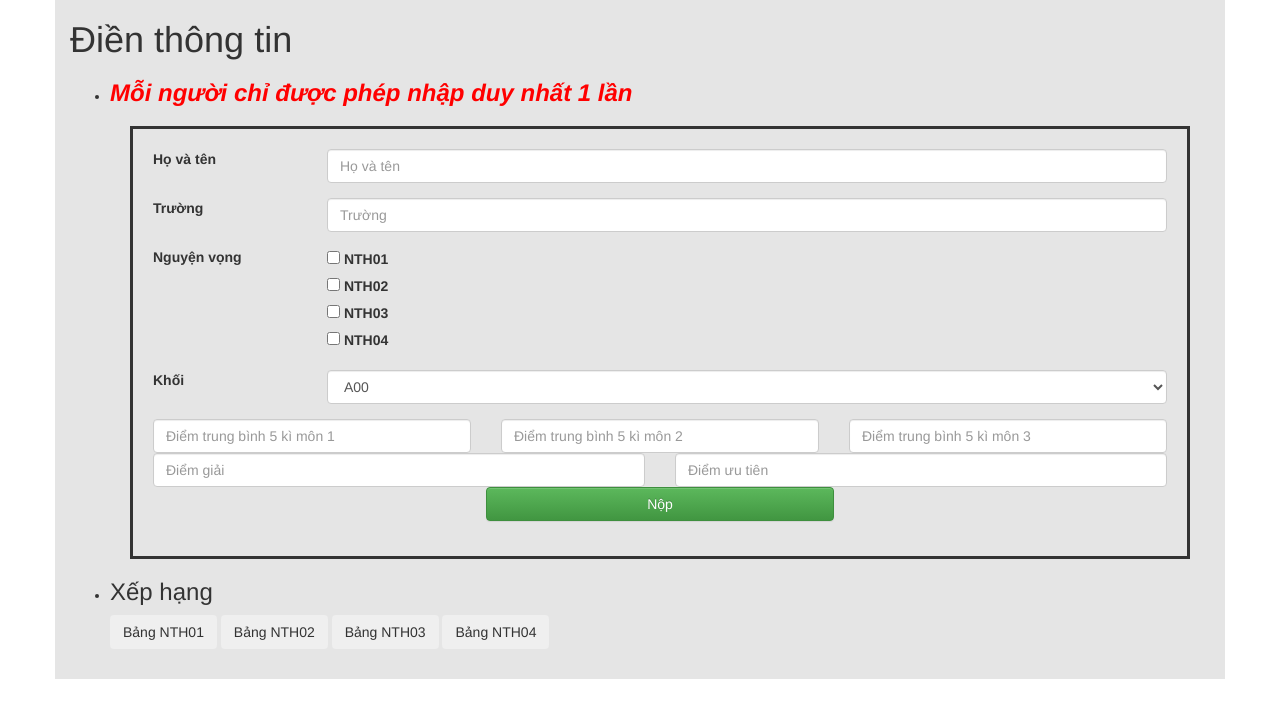
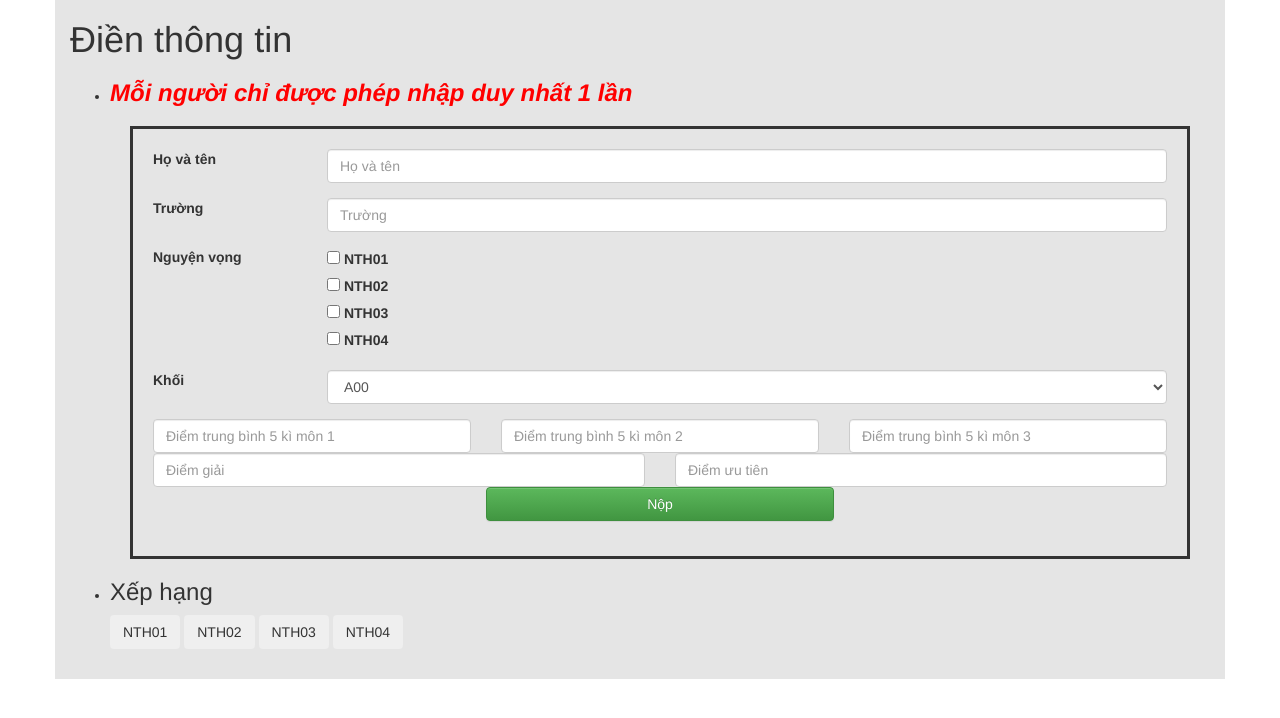
Before and after one commit to dwngh/xephang, a plain HTML site: page index.html in a window 1280 px wide. Drawn offline with nearby package versions, Linux system fonts and the light colour scheme.

Commit message:
update #2

```diff
--- a/index.html
+++ b/index.html
@@ -102,14 +102,15 @@
         </li>
         <li>
           <h3>Xếp hạng</h3>
-          <button class="btn" onclick="render(0)">Bảng NTH01</button>
-          <button class="btn" onclick="render(1)">Bảng NTH02</button>
-          <button class="btn" onclick="render(2)">Bảng NTH03</button>
-          <button class="btn" onclick="render(3)">Bảng NTH04</button>
+          <button class="btn" onclick="render(0)">NTH01</button>
+          <button class="btn" onclick="render(1)">NTH02</button>
+          <button class="btn" onclick="render(2)">NTH03</button>
+          <button class="btn" onclick="render(3)">NTH04</button>
         </li>
         <table class="table table-dark" id = "result" style = "margin-bottom:30px;"></table>
       </ul>
     </div>
+    <br><br><br>
   <script src="js/submit.js" charset="utf-8"></script>
   </body>
 </html>
--- a/js/submit.js
+++ b/js/submit.js
@@ -95,10 +95,6 @@ function render(value){
       let list = []
       for (i= 0; i< prep.length; i++) if (prep[i].nv[value] == 1) list.push(prep[i]);
       for (i = 0; i < list.length; i++){
-        color = "bg-primary";
-        for (j = 0; j < value; j++){
-          if (list[i].nv[j] == 1) color = "bg-warning";
-        }
         console.log("<tr class='" + color + "'><td>"+ i.toString() + "</td><td>" + list[i].name + "</td><td>" + list[i].class + "</td><td>" + list[i].school + "</td><td>" + (list[i].sub1 + list[i].sub2 + list[i].sub3 + list[i].sub4 + list[i].sub5).toString() + "</td></tr>");
         r+= "<tr class = '" + color + "'><td>"+ (i+1).toString() + "</td><td>" + list[i].name + "</td><td>" + list[i].class + "</td><td>" + list[i].school + "</td><td>" + (list[i].sub1 + list[i].sub2 + list[i].sub3 + list[i].sub4 + list[i].sub5).toString() + "</td></tr>";
 
```
